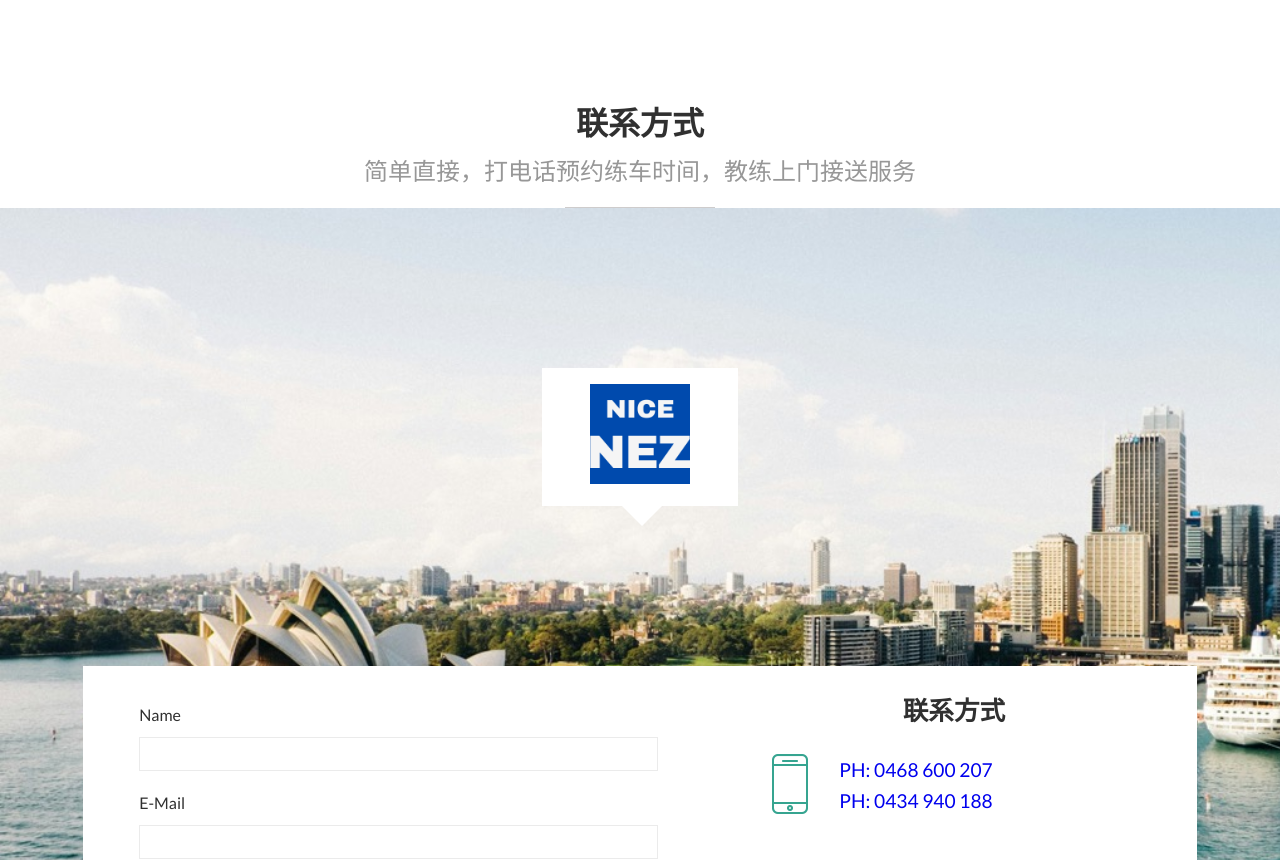
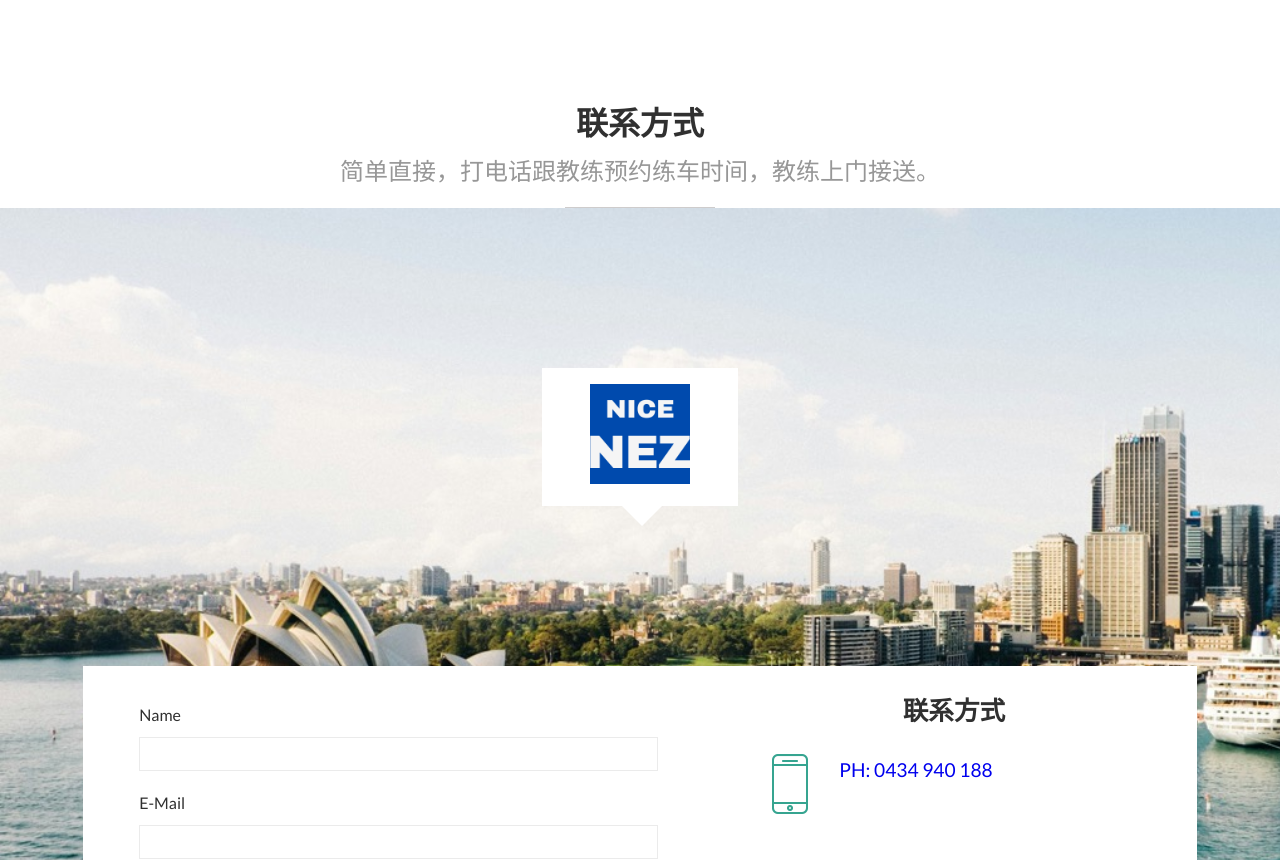
Before and after one commit to lawrence415610/nicenez, a plain HTML site: page index.html in a window 1280 px wide. Shown: the part 1940-2800 px from the top of the page. Drawn offline with nearby package versions, Linux system fonts and the light colour scheme.

Commit message:
Update index.html

```diff
--- a/index.html
+++ b/index.html
@@ -18,7 +18,7 @@
 				<div class="wrap clearfix">
 					<h1>悉尼好易驾校<h1>
 					<p>Nice and Easy Driving School</p>
-					<p>电话联系: 0468 600 207 或 0434 940 188</p>
+					<p>电话联系: 0434 940 188</p>
 					<h6> </h6>
 					<a href="#pricing" class="button scroll"><img src="images/down.png"></a>
 					<div class="clear"> </div>
@@ -167,7 +167,7 @@
 	<!------contact------------->
 	<div class="contact" id="contact">
 		<h3 class="heading">联系方式</h3>
-		<p class="desc">简单直接，打电话预约练车时间，教练上门接送服务</p>
+		<p class="desc">简单直接，打电话跟教练预约练车时间，教练上门接送。</p>
 		<h6> </h6>
 		<div class="contact-bg">
 				<div class="tool_tip">
@@ -204,7 +204,6 @@
 
 						<div class="c_grids">
 							<a class=" icon contact-img" href="#"> </a>
-							<p><a href="tel:0468600207">PH: 0468 600 207</a></p>
 							<p><a href="tel: 0434 940 188">PH: 0434 940 188</a></p>
 							<div class="clear"> </div>
 						</div>
```
